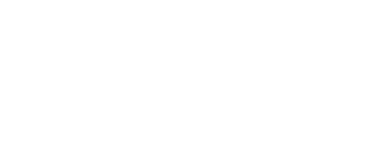
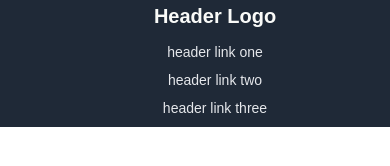
Before and after one commit to toddteis/odin-landing-page, a plain HTML site: page index.html in a window 390 px wide. Drawn offline with Linux system fonts and the light colour scheme.

Commit message:
Added responsive nav bar & styled

```diff
--- a/css/styles.css
+++ b/css/styles.css
@@ -0,0 +1,73 @@
+* {
+    box-sizing: border-box;
+}
+
+body {
+    font-family: Arial, Helvetica, sans-serif;
+    margin:0;
+    padding: 0;
+}
+
+header {
+    display: flex;
+    justify-content: space-between;
+    background-color: #1f2937;
+}
+
+header ul {
+    display: flex;
+    margin: 20px 200px;
+    list-style-type: none;
+    justify-content: center;
+    align-items: center;
+}
+
+.nav-left {
+    font-size: 24px;
+    font-weight: 700;
+    color: #f9faf8;
+}
+
+.nav-right {
+    font-size: 18px;
+    color: #e5e7eb;
+}
+
+.nav-right li {
+    margin-left: 30px;
+}
+
+@media screen and (max-width: 1200px) {
+    header ul {
+        margin: 15px 40px;
+    }
+
+    .nav-right li {
+        margin-left: 15px;
+    }
+
+}
+
+@media screen and (max-width: 500px){
+    header {
+        flex-direction: column;
+    }
+    header ul {
+        flex-direction: column;
+        margin: 5px;
+    }
+
+    .nav-left li {
+        font-size: 20px;
+    }
+
+    .nav-right {
+        font-size: 14px;
+    }
+
+    .nav-right li {
+        margin-top: 6px;
+        margin-bottom: 6px;
+        margin-left: 0px;
+    }
+}
--- a/index.html
+++ b/index.html
@@ -9,6 +9,15 @@
         <link rel="stylesheet" href="./css/styles.css">
     </head>
     <body>
-
+        <header>
+            <ul class="nav-left">
+                <li>Header Logo</li>
+            </ul>
+            <ul class="nav-right">
+                <li>header link one</li>
+                <li>header link two</li>
+                <li>header link three</li>
+            </ul>
+        </header>
     </body>
 </html>
```
Also changed, not shown: img/colors_and_stuff.png (added), img/odin-project.png (added).
